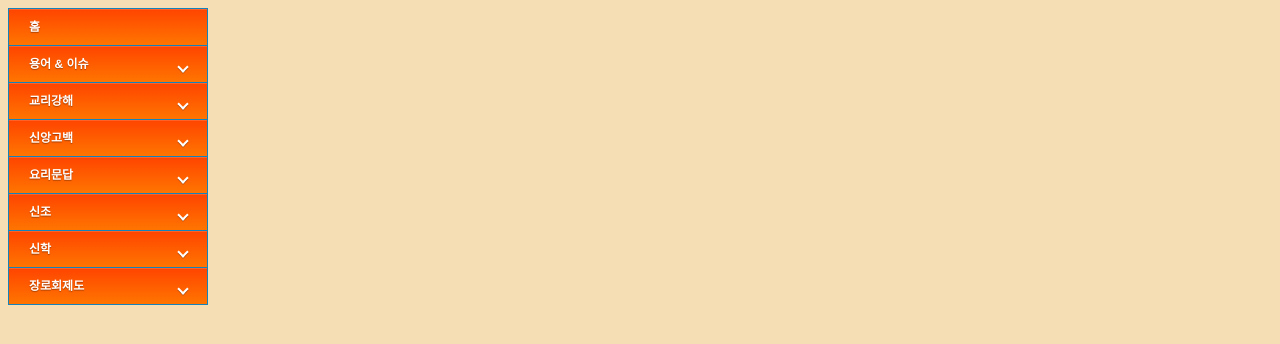
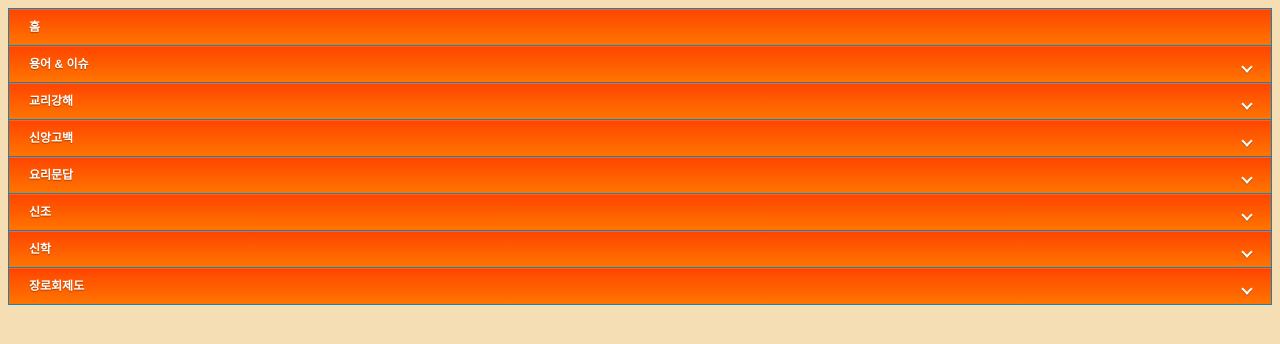
Before and after one commit to donadomini/solideogloria, a PHP site: page /menuko.html in a window 1280 px wide. Shown: the top 344 px of the page. Run offline with PHP 8.4, Linux system fonts and the light colour scheme.

Commit message:
Update styles.css

```diff
--- a/styles.css
+++ b/styles.css
@@ -14,7 +14,7 @@
   box-sizing: border-box;
 }
 #cssmenu {
-  width: 200px;
+  width: 100%;
   font-family: Helvetica, Arial, sans-serif;
   color: #dddddd;
 }
```
